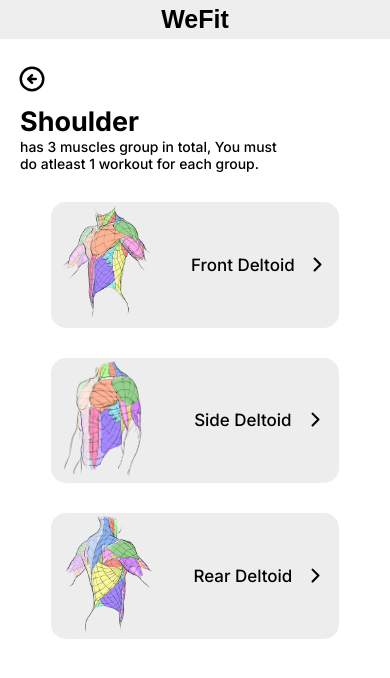
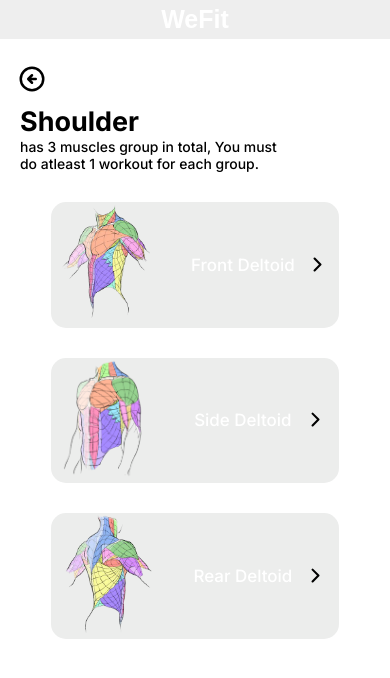
Before and after one commit to nandhukdevadas/weFit, a React (Create React App) app: page /muscleMovementShouldersGroupPull in a window 390 px wide. Shown: the top 678 px of the page. Built offline with nearby package versions, Linux system fonts and the light colour scheme; a web font is replaced by a local one.

Commit message:
fixed the underline issue of weekly workout plan

```diff
--- a/src/Components/MuscleGroupSwiper.js
+++ b/src/Components/MuscleGroupSwiper.js
@@ -59,7 +59,7 @@ const MuscleGroupSwiper = () => {
               <motion.div
                 className='mobile_card mobile_shoulder'
                 whileTap={{ scale: 0.8 }}
-                transition={{ bounceDamping: 100, bounceStiffness: 5 }}
+                transition={{ bounceDamping: 10, bounceStiffness: 600 }}
               >
                 <Link to='/muscleGroupShoulderGroup'>Shoulder</Link>
               </motion.div>
--- a/src/Components/Weekly.css
+++ b/src/Components/Weekly.css
@@ -128,6 +128,11 @@
 
 @media (max-width: 600px)
 {
+    a {
+        text-decoration: none !important;
+        color: #fff !important;
+    }
+
     .div_weekly_workout_card_wrap
     {
         display: none;
@@ -169,6 +174,12 @@
     {
         margin-left: 2vw;
     }
+
+    /* .mobile_card_weekly_line_wrap a
+    {
+        text-decoration: none;
+        color: #fff;
+    } */
 
     .card_weekly_line_1
     {
--- a/src/Components/Weekly.js
+++ b/src/Components/Weekly.js
@@ -125,7 +125,7 @@ const Weekly = () => {
             </SwiperSlide>
 
             <SwiperSlide>
-              <Link to='weeklyWorkoutWednesday'>
+              <Link to='/weeklyWorkoutWednesday'>
                 <motion.div
                   className='mobile_card_weekly mobile_wednesday'
                   whileTap={{ scale: 0.8 }}
@@ -157,7 +157,7 @@ const Weekly = () => {
             </SwiperSlide>
 
             <SwiperSlide>
-              <Link to='/weeklyWorkoutTuesday'>
+              <Link to='/weeklyWorkoutFriday'>
                 <motion.div
                   className='mobile_card_weekly mobile_friday'
                   whileTap={{ scale: 0.8 }}
```
Lines whose indentation alone changed are shown as unchanged.
